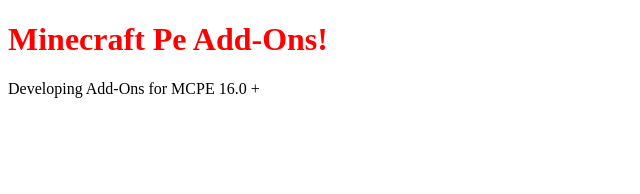
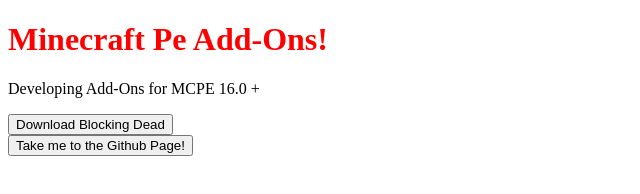
Before and after one commit to MinecraftPEAddons/Website, a plain HTML site: page index.html in a window 1280 px wide. Shown: the whole page, without its empty margins (0-640 px from the left). Drawn offline with Linux system fonts and the light colour scheme.

Commit message:
Update index.html

```diff
--- a/index.html
+++ b/index.html
@@ -15,5 +15,11 @@
 <body>
 <h1><font color="red">Minecraft Pe Add-Ons!</font></h1>
 <p>Developing Add-Ons for MCPE 16.0 +</p>
+  <form method="get" action="https://github.com/MinecraftPEAddons/Blocking-Dead/archive/master.zip">
+    <button type="submit">Download Blocking Dead</button>
+</form>
+  <form method="get" action="https://github.com/MinecraftPEAddons">
+    <button type="submit">Take me to the Github Page!</button>
+</form>
 </body>
 </html>
```
